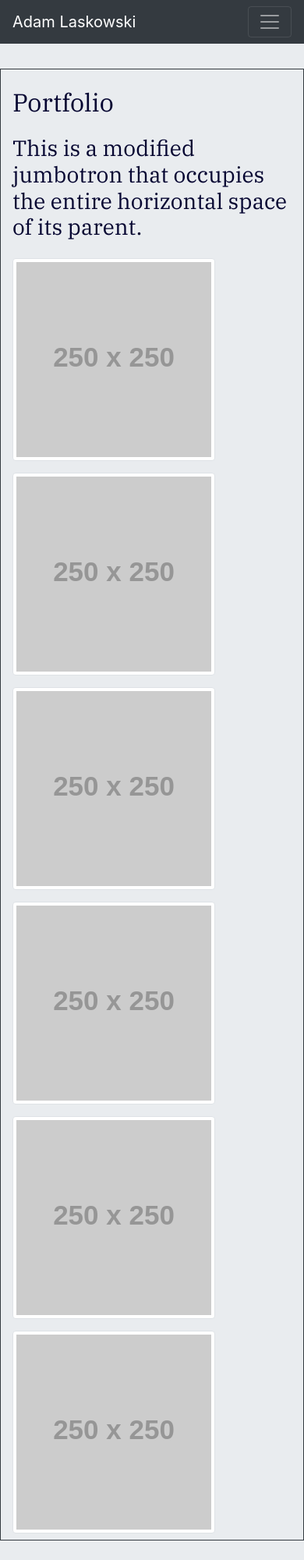
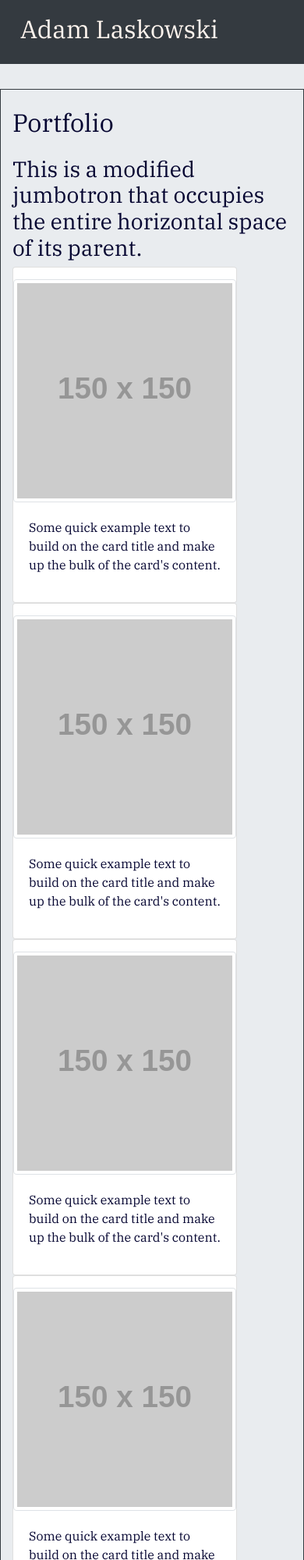
Before and after one commit to AdamLaskowski1/Homework2ResponsivePortfolio, a plain HTML site: page portfolio.html in a window 390 px wide. Shown: the top 2000 px of the page at 78% size. Drawn offline with nearby package versions, Linux system fonts and the light colour scheme; placeholder pictures from the web are drawn by us.

Commit message:
Testing Phone NavBar again

```diff
--- a/portfolio.html
+++ b/portfolio.html
@@ -10,10 +10,7 @@
 </head>
 <body>
     <nav class="navbar navbar-expand-lg navbar-dark bg-dark">
-        <a class="navbar-brand" href="#">Adam Laskowski</a>
-        <button class="navbar-toggler" type="button" data-toggle="collapse" data-target="#navbarSupportedContent" aria-controls="navbarSupportedContent" aria-expanded="false" aria-label="Toggle navigation">
-          <span class="navbar-toggler-icon"></span>
-        </button>
+        <h2 id="headerName">Adam Laskowski</h2>
 
         <div class="collapse navbar-collapse" id="navbarSupportedContent">
           <ul class="navbar-nav ml-auto">
@@ -28,10 +25,6 @@
               </li>
             </li>
           </ul>
-          <form class="form-inline my-2 my-lg-0">
-            <input class="form-control mr-sm-2" type="search" placeholder="Search" aria-label="Search">
-            <button class="btn btn-outline-success my-2 my-sm-0" type="submit">Search</button>
-          </form>
         </div>
       </nav>
       <div class="jumbotron jumbotron-fluid">
@@ -40,28 +33,38 @@
           <h2>Portfolio</h2>
           <h3>This is a modified jumbotron that occupies the entire horizontal space of its parent.</h3>
             <div class="row">
-                <div class="col-sm-4">
-                    <img id="placeholder-picture" src="https://www.placehold.it/250x250" alt="Placeholder" class="img-thumbnail">
+                <div class="col-sm-3">
+                    <div class="card" style="width: 18rem;">
+                        <img id="placeholder-picture" src="https://www.placehold.it/150x150" alt="Placeholder" class="img-thumbnail">
+                        <div class="card-body">
+                          <p id="card-text">Some quick example text to build on the card title and make up the bulk of the card's content.</p>
+                        </div>
+                      </div>
                 </div>
-                <div class="col-sm-4">
-                    <img id="placeholder-picture" src="https://www.placehold.it/250x250" alt="Placeholder" class="img-thumbnail">
+                <div class="col-sm-3">
+                    <div class="card" style="width: 18rem;">
+                        <img id="placeholder-picture" src="https://www.placehold.it/150x150" alt="Placeholder" class="img-thumbnail">
+                        <div class="card-body">
+                          <p id="card-text">Some quick example text to build on the card title and make up the bulk of the card's content.</p>
+                        </div>
+                      </div>
                 </div>
+                <div class="col-sm-3">
+                    <div class="card" style="width: 18rem;">
+                        <img id="placeholder-picture" src="https://www.placehold.it/150x150" alt="Placeholder" class="img-thumbnail">
+                        <div class="card-body">
+                          <p id="card-text">Some quick example text to build on the card title and make up the bulk of the card's content.</p>
+                        </div>
+                      </div>
+                </div>
+                <div class="col-sm-3">
+                    <div class="card" style="width: 18rem;">
+                        <img id="placeholder-picture" src="https://www.placehold.it/150x150" alt="Placeholder" class="img-thumbnail">
+                        <div class="card-body">
+                          <p id="card-text">Some quick example text to build on the card title and make up the bulk of the card's content.</p>
+                        </div>
+                      </div>
             </div>
-            <div class="row">
-                <div class="col-sm-4">
-                    <img id="placeholder-picture" src="https://www.placehold.it/250x250" alt="Placeholder" class="img-thumbnail">
-                </div>
-                <div class="col-sm-4">
-                    <img id="placeholder-picture" src="https://www.placehold.it/250x250" alt="Placeholder" class="img-thumbnail">
-                </div>
-            </div>
-            <div class="row">
-                <div class="col-sm-4">
-                    <img id="placeholder-picture" src="https://www.placehold.it/250x250" alt="Placeholder" class="img-thumbnail">
-                </div>
-                <div class="col-sm-4">
-                    <img id="placeholder-picture" src="https://www.placehold.it/250x250" alt="Placeholder" class="img-thumbnail">
-                </div>
             </div>
         </div>
         </div>
--- a/style.css
+++ b/style.css
@@ -1,3 +1,13 @@
+#headerName {
+    color: seashell;
+    padding: 10px;
+}
+
+#card-text {
+    color: rgb(5, 5, 49);
+    font-family: 'IBM Plex Serif', serif;
+}
+}
 p {
     color: rgb(5, 5, 49);
     font-family: 'IBM Plex Serif', serif;
```
Also changed, not shown: contact.html (+1 -8 lines), index.html (+1 -8 lines).
